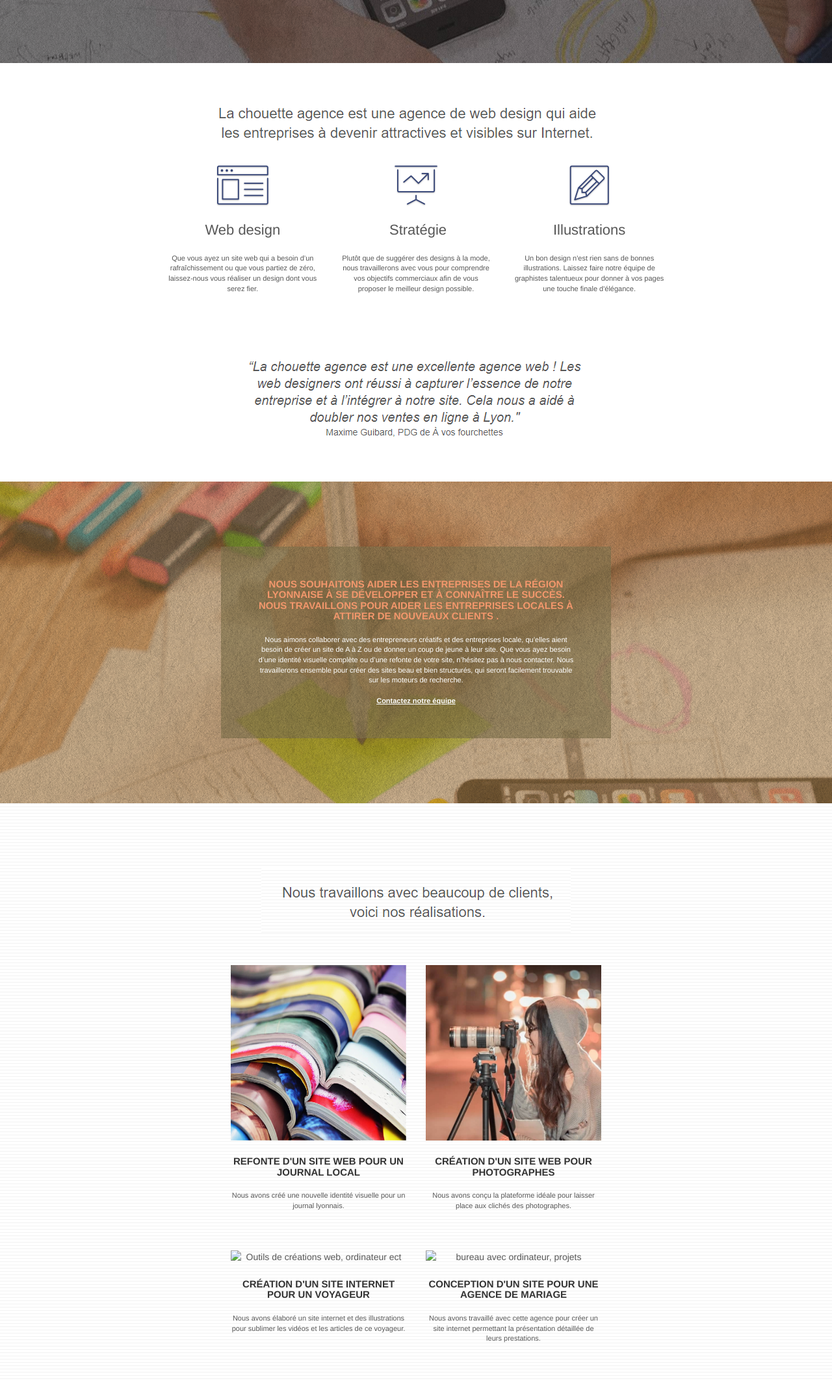
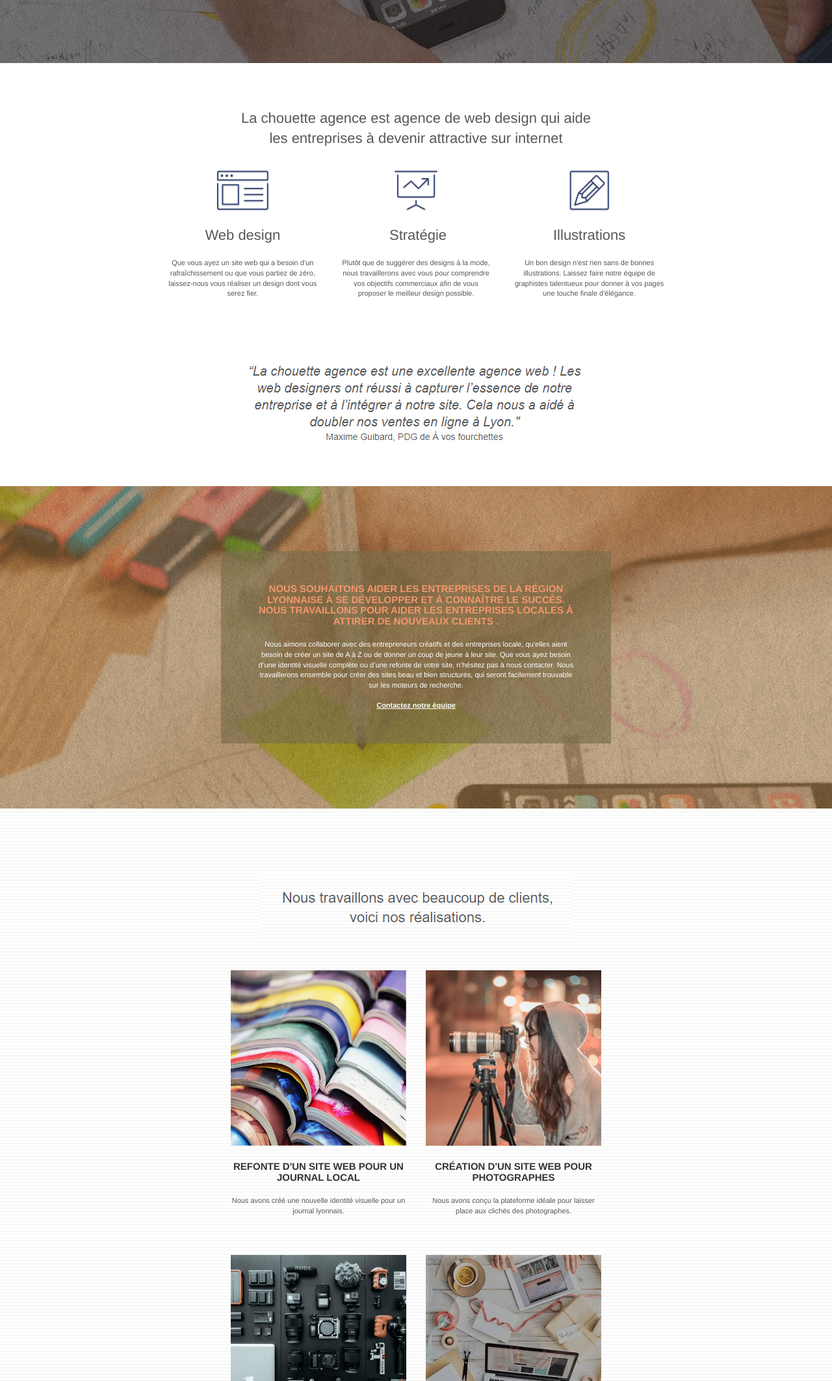
Before and after one commit to MaDaMeDev/P4-La-chouette-agence-v2, a plain HTML site: page index.html in a window 1280 px wide. Shown: the part 435-2560 px from the top of the page at 65% size. Drawn offline with Linux system fonts and the light colour scheme.

Commit message:
changement de l'image title.png en titre h2 pour optimiser les performance et allegé la page

```diff
--- a/index.html
+++ b/index.html
@@ -79,9 +79,9 @@
 <section class="bloc bgc-white l-bloc" id="bloc-2-services">
 	<article class="container bloc-md">
 
-		<div class="row col-sm-12 text-center">
-				<img alt="Titre de la section: La chouette agence design qui aide les entreprise à devenir attractive sur internet" src="img/title.png" />
-		</div>
+
+				<h2 class="text-center"> La chouette agence est agence de web design qui aide <br> les entreprises à devenir attractive sur internet</h2>
+
 
 		<div class="row voffset-lg med-width-whitespace">
 			<div class="col-sm-4">
@@ -175,7 +175,7 @@
 		</article>
 		<article class="row tight-width-whitespace portfolio-row">
 			<div class="col-sm-6">
-				<a href="#" data-lightbox="img/3.png" data-gallery-id="gallery-1" data-caption="Création d'un site internet pour un voyageur" data-frame="snapshot-lb"><img src="img/3.bmp" class="img-responsive portfolio-thumb" alt="Outils de créations web, ordinateur ect"/></a>
+				<a href="#" data-lightbox="img/3.png" data-gallery-id="gallery-1" data-caption="Création d'un site internet pour un voyageur" data-frame="snapshot-lb"><img src="img/3.png" class="img-responsive portfolio-thumb" alt="Outils de créations web, ordinateur ect"/></a>
 				<h3 class="mg-md text-center">
 					Création d'un site internet pour un voyageur
 				</h3>
@@ -184,7 +184,7 @@
 				</p>
 			</div>
 			<div class="col-sm-6">
-				<a href="#" data-lightbox="img/4.png" data-gallery-id="gallery-1" data-caption="Conception d'un site pour une agence de mariage" data-frame="snapshot-lb"><img src="img/4.bmp" class="img-responsive portfolio-thumb" alt="bureau avec ordinateur, projets" /></a>
+				<a href="#" data-lightbox="img/4.png" data-gallery-id="gallery-1" data-caption="Conception d'un site pour une agence de mariage" data-frame="snapshot-lb"><img src="img/4.png" class="img-responsive portfolio-thumb" alt="bureau avec ordinateur, projets" /></a>
 				<h3 class="mg-md text-center">
 					Conception d'un site pour une agence de mariage
 				</h3>
```
